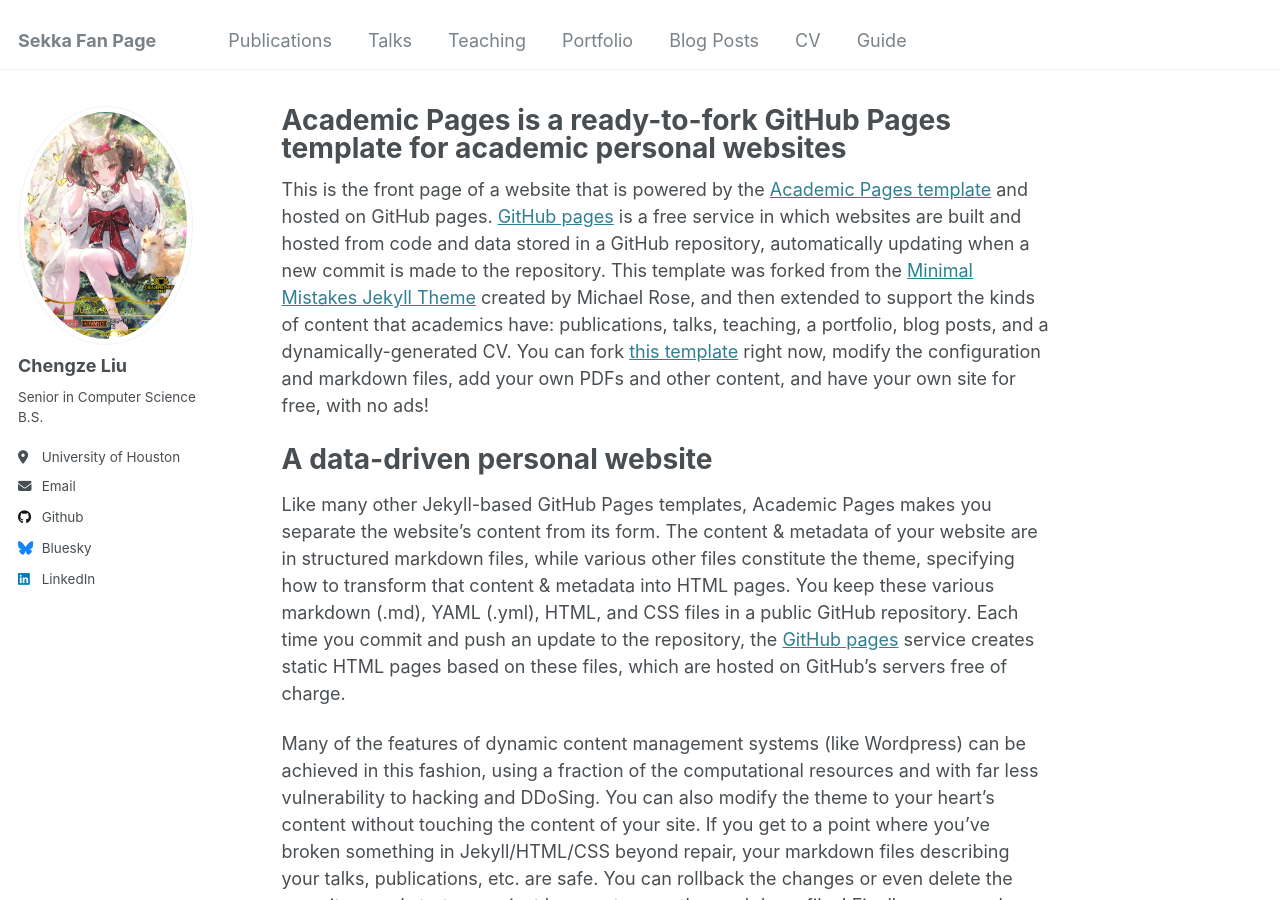
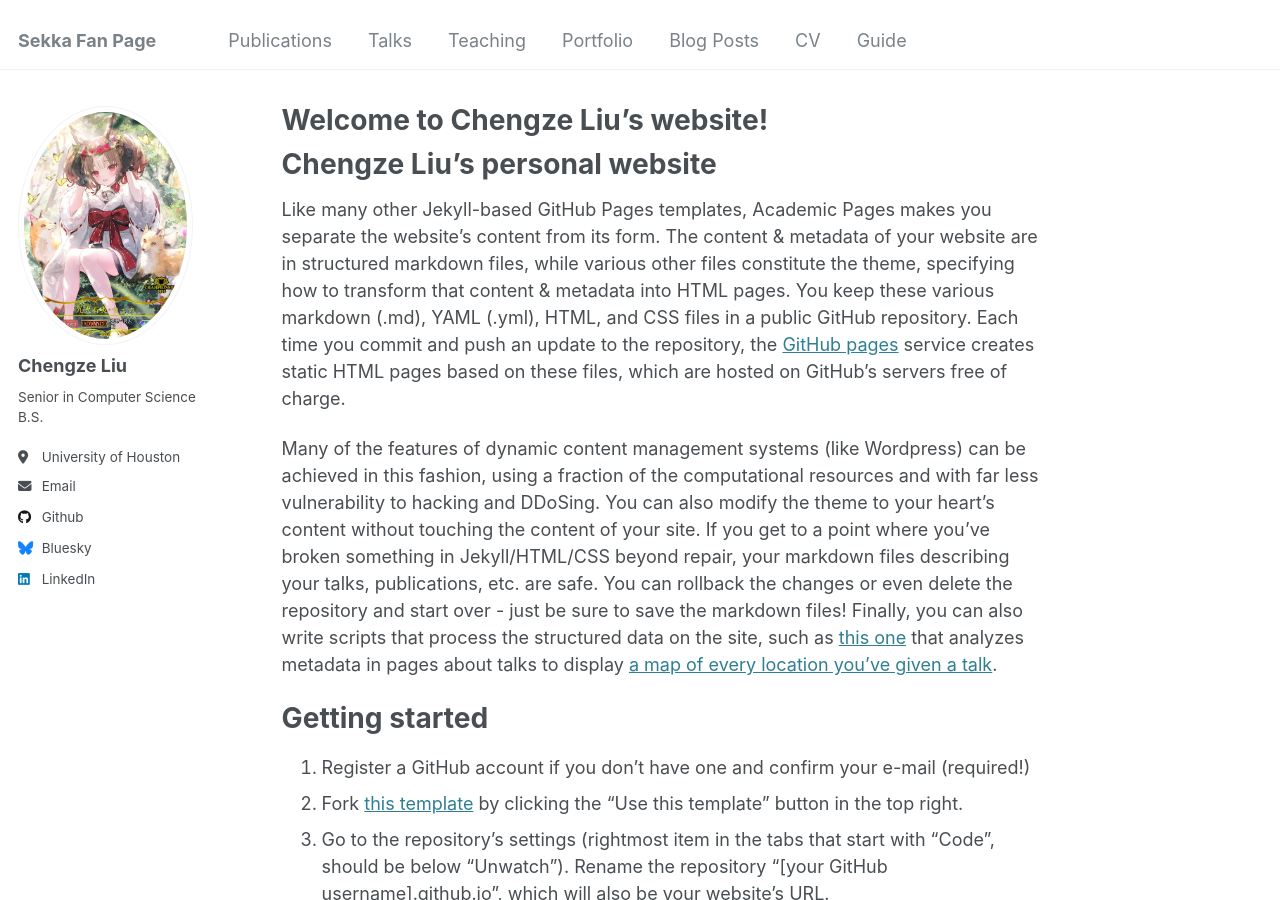
Before and after one commit to chengze24/chengze24.github.io, a Jekyll site: the page built from _pages/about.md, in a window 1280 px wide and 900 px high. Built offline with Jekyll 4.4.1, drawn with Linux system fonts in a browser that asks for light colours.

Commit message:
Update about.md

```diff
--- a/_pages/about.md
+++ b/_pages/about.md
@@ -1,15 +1,15 @@
 ---
 permalink: /
-title: "Academic Pages is a ready-to-fork GitHub Pages template for academic personal websites"
+title: "Welcome to Chengze Liu's website!"
 author_profile: true
 redirect_from:
   - /about/
   - /about.html
 ---
 
-This is the front page of a website that is powered by the [Academic Pages template](https://github.com/academicpages/academicpages.github.io) and hosted on GitHub pages. [GitHub pages](https://pages.github.com) is a free service in which websites are built and hosted from code and data stored in a GitHub repository, automatically updating when a new commit is made to the repository. This template was forked from the [Minimal Mistakes Jekyll Theme](https://mmistakes.github.io/minimal-mistakes/) created by Michael Rose, and then extended to support the kinds of content that academics have: publications, talks, teaching, a portfolio, blog posts, and a dynamically-generated CV. You can fork [this template](https://github.com/academicpages/academicpages.github.io) right now, modify the configuration and markdown files, add your own PDFs and other content, and have your own site for free, with no ads!
 
-A data-driven personal website
+
+Chengze Liu's personal website
 ======
 Like many other Jekyll-based GitHub Pages templates, Academic Pages makes you separate the website's content from its form. The content & metadata of your website are in structured markdown files, while various other files constitute the theme, specifying how to transform that content & metadata into HTML pages. You keep these various markdown (.md), YAML (.yml), HTML, and CSS files in a public GitHub repository. Each time you commit and push an update to the repository, the [GitHub pages](https://pages.github.com/) service creates static HTML pages based on these files, which are hosted on GitHub's servers free of charge.
 
```
